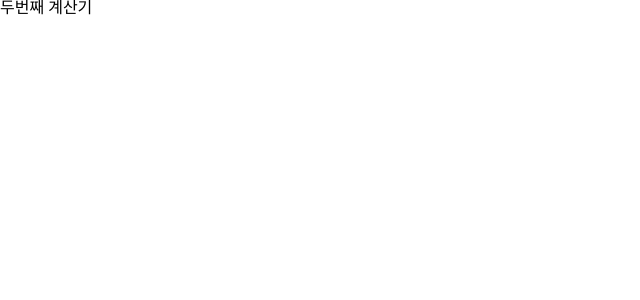
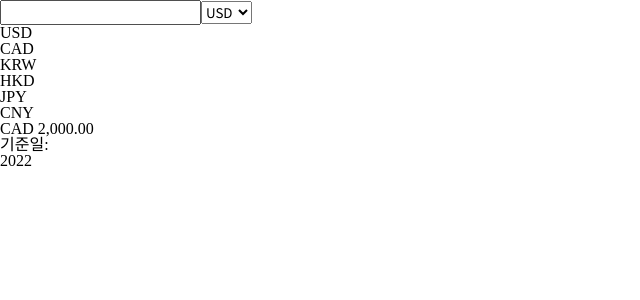
Before and after one commit to quack777/exchangeRateCalcul, a React (Create React App) app: page /second in a window 1280 px wide. Shown: the top 300 px of the page, without its empty margins (0-640 px from the left). Built offline with nearby package versions, Linux system fonts and the light colour scheme.

Commit message:
Add: 두 번째계산기 기본 마크업

```diff
--- a/src/pages/second/SecondCal.tsx
+++ b/src/pages/second/SecondCal.tsx
@@ -1,9 +1,60 @@
-import React, { FC } from 'react';
+import React, { FC, useState } from 'react';
+
+interface countrysInfo {
+  id: number;
+  engCountry: string;
+}
+
+const countrysInfo: countrysInfo[] = [
+  {
+    id: 0,
+    engCountry: 'USD',
+  },
+  {
+    id: 1,
+    engCountry: 'CAD',
+  },
+  {
+    id: 2,
+    engCountry: 'KRW',
+  },
+  {
+    id: 3,
+    engCountry: 'HKD',
+  },
+  {
+    id: 4,
+    engCountry: 'JPY',
+  },
+  {
+    id: 5,
+    engCountry: 'CNY ',
+  },
+];
 
 const SecondCal: FC = () => {
+  const [selectedStandardCountry, setSelectedStandardCountry] = useState<string>(countrysInfo[0].engCountry);
+
   return (
     <div>
-      <p>두번째 계산기</p>
+      <section>
+        <input />
+        <select>
+          {countrysInfo.map((country) => {
+            return <option key={country.id}>{country.engCountry}</option>;
+          })}
+        </select>
+      </section>
+      <section>
+        {countrysInfo.map((country) => {
+          return <div key={country.id}>{country.engCountry}</div>;
+        })}
+        <div>
+          <p>CAD 2,000.00</p>
+          <p>기준일:</p>
+          <p>2022</p>
+        </div>
+      </section>
     </div>
   );
 };
```
